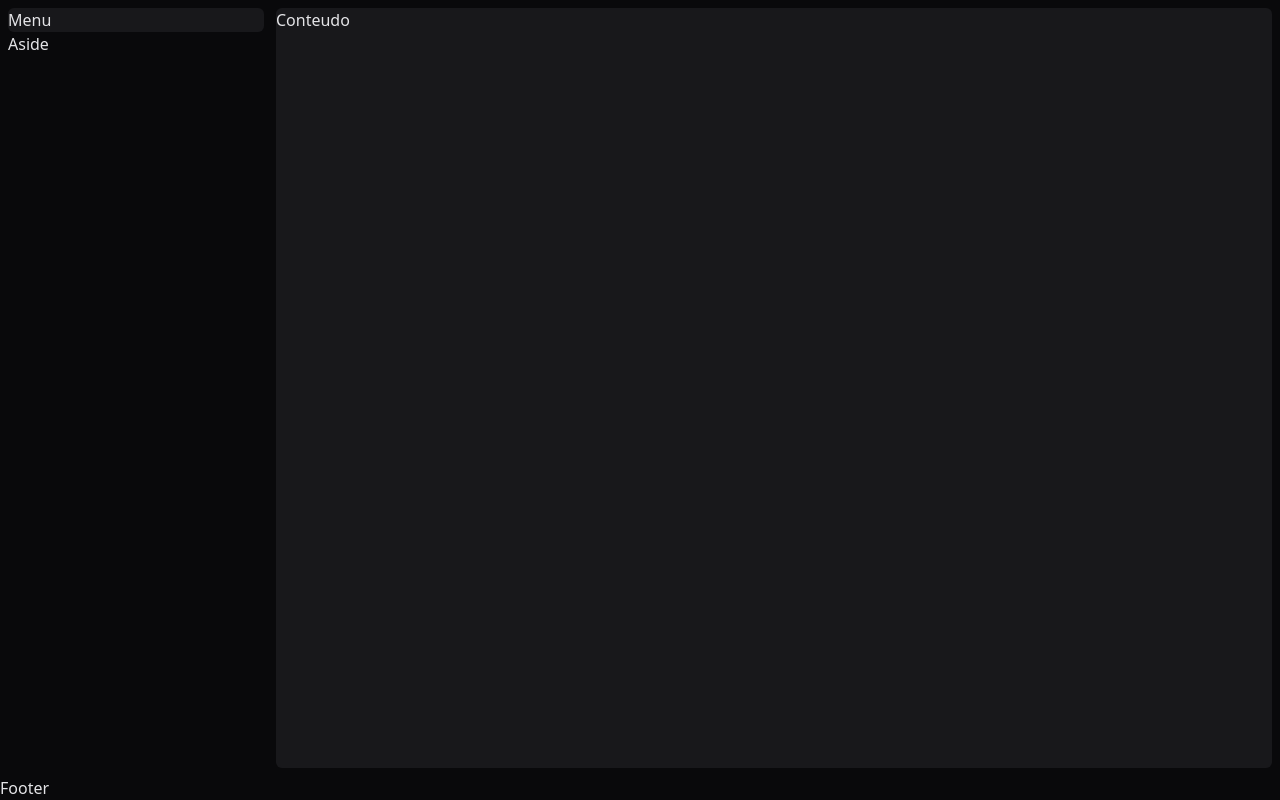
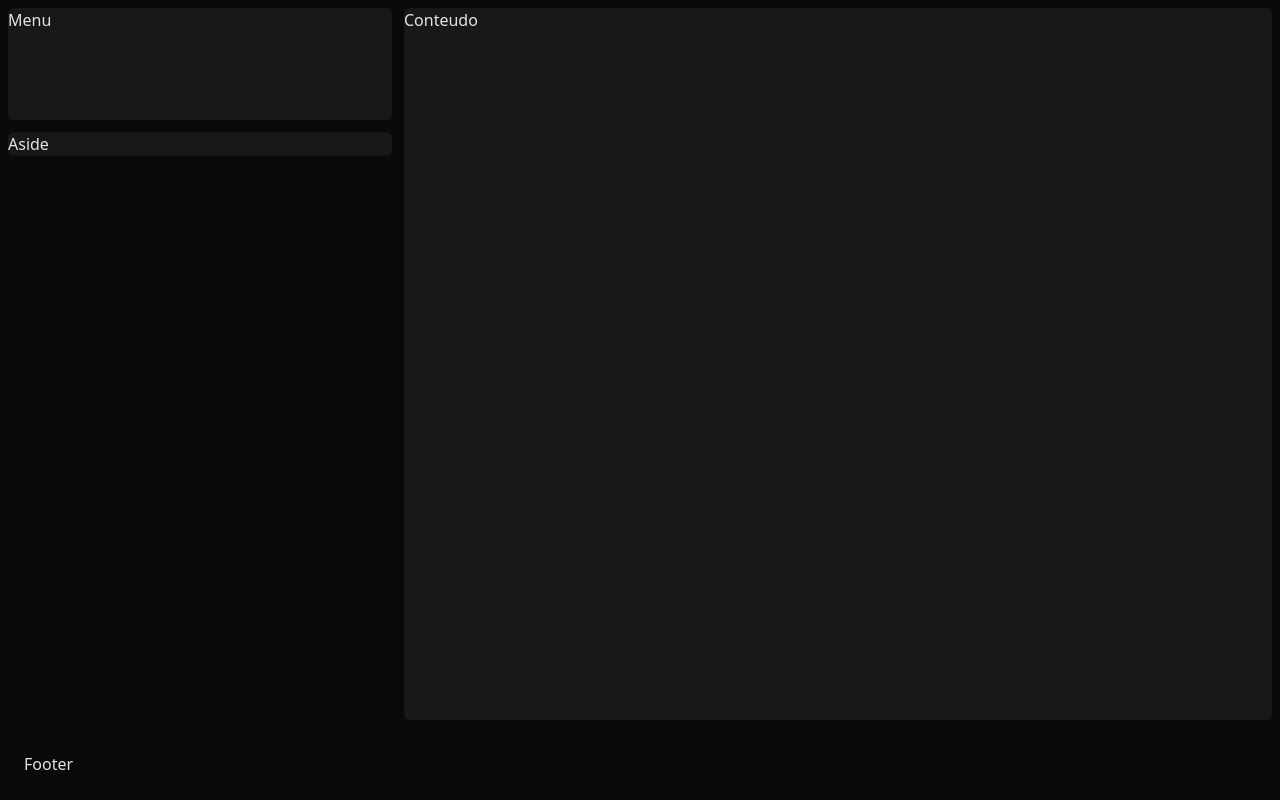
Before and after one commit to renatowillon/wDev-Spotify, a Next.js app: page / in a window 1280 px wide. Built offline with nearby package versions, Linux system fonts and the light colour scheme.

Commit message:
DESIGN PAGE

```diff
--- a/src/app/page.tsx
+++ b/src/app/page.tsx
@@ -5,14 +5,14 @@ export default function Home() {
     <div className="h-screen flex flex-col">
 
         <div className="flex flex-1 p-2 gap-3">
-          <div className="w-64 gap-3">
-            <div className="bg-zinc-900 rounded-md">Menu</div>
-            <aside>Aside</aside>
+          <div className="w-96 gap-3">
+            <div className="bg-zinc-900 rounded-md mb-3 h-28">Menu</div>
+            <aside className="bg-zinc-900 rounded-md mb-3">Aside</aside>
           </div>
           <main className="flex-1 bg-zinc-900 rounded-md">Conteudo</main>
         </div>
 
-        <footer>Footer</footer>
+        <footer className="bg-zinc-950 p-6">Footer</footer>
 
     </div>
   );
```
